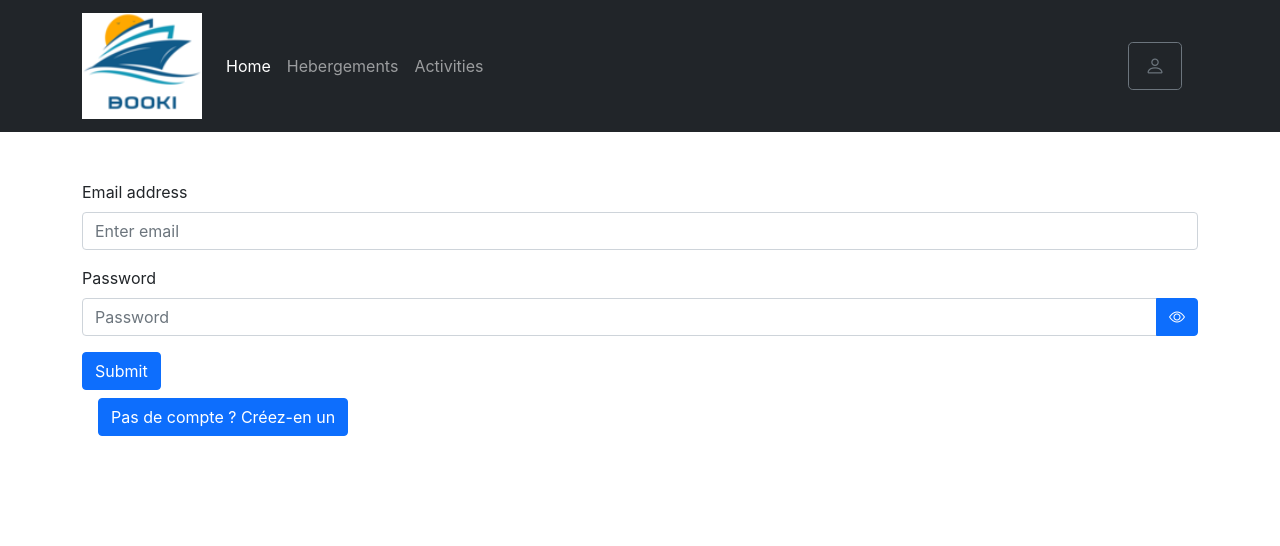
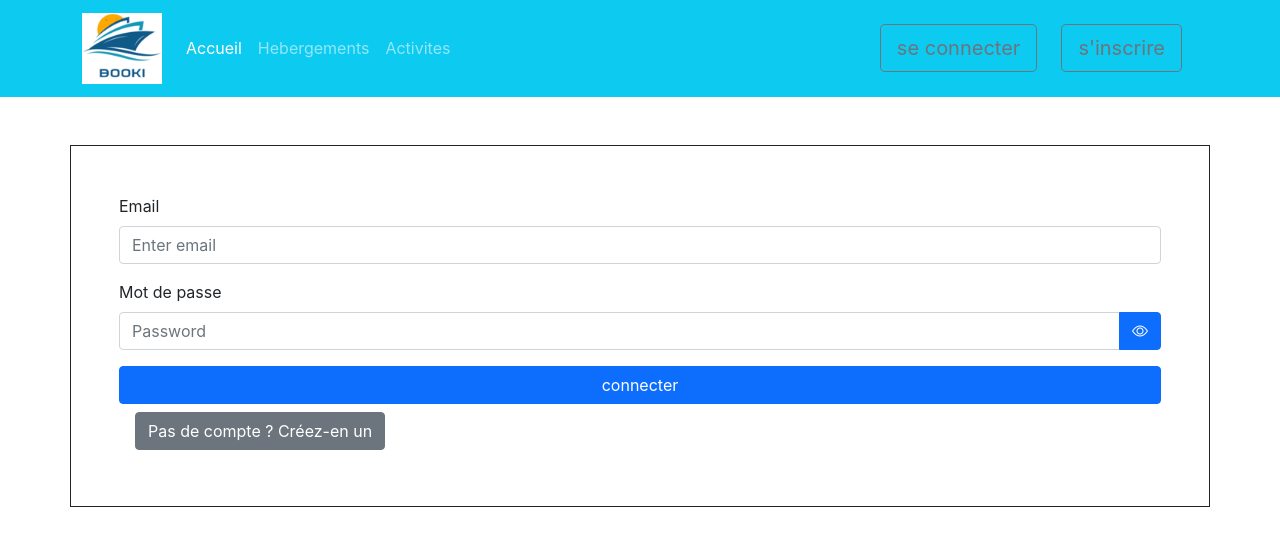
Before and after one commit to Khouloudlaadhar/booki-frontend, a React (Create React App) app: page /login in a window 1280 px wide. Shown: the top 546 px of the page. Built offline with nearby package versions, Linux system fonts and the light colour scheme.

Commit message:
Make some changes

```diff
--- a/src/Components/AppNavbar.js
+++ b/src/Components/AppNavbar.js
@@ -13,18 +13,18 @@ import { logout } from '../redux/actions/userActionCreators'
 function AppNavbar() {
     return (
 
-        <Navbar collapseOnSelect expand="lg" bg="dark" variant="dark">
-            <Container>
+        <Navbar collapseOnSelect expand="lg" bg="info" variant="dark"  >
+            <Container  >
                 <Navbar.Brand >
-                    <img src="/logo-booki.png" alt="Booki logo" width={120} />
+                    <img src="/logo-booki.png" alt="Booki logo" width={80} />
                 </Navbar.Brand>
                 <Navbar.Toggle aria-controls="responsive-navbar-nav" />
                 <Navbar.Collapse id="responsive-navbar-nav">
                     <Nav className="me-auto">
                         <Nav>
-                            <NavLink className="nav-link" to="/" >Home</NavLink>
+                            <NavLink className="nav-link" to="/" >Accueil</NavLink>
                             <NavLink className="nav-link" to="/hebergements" >Hebergements</NavLink>
-                            <NavLink className="nav-link" to="/activities">Activities</NavLink>
+                            <NavLink className="nav-link" to="/activities">Activites</NavLink>
                         </Nav>
                     </Nav>
 
@@ -32,12 +32,18 @@ function AppNavbar() {
 
                         <NavLink className="nav-link" to="/login" >
                         <Button variant="outline-secondary" size="lg" className="me-2" >
-                            <i className="bi bi-person"></i>
+                           se connecter
                         </Button>
 
 
                         </NavLink>
+                        <NavLink className="nav-link" to="/register" >
+                        <Button variant="outline-secondary" size="lg" className="me-2" >
+                           s'inscrire
+                        </Button>
 
+
+                        </NavLink>
                     </Nav>
 
                 </Navbar.Collapse>
--- a/src/Components/HebergementCard.js
+++ b/src/Components/HebergementCard.js
@@ -2,16 +2,27 @@ import React from 'react'
 import Card from 'react-bootstrap/Card'
 
 
-function HebergementCard({hebergement}) {
+function HebergementCard({ hebergement }) {
     return (
-        <div className='col-12 col-sm-6 col-md-4 col-lg-3 p-2'>
-            <Card>
+        <div className='col-12 col-sm-8 col-md-6 col-lg-4 p-2'>
+            <Card className="shadow-lg p-3 mb-5 bg-body rounded rounded-4">
                 <Card.Img variant="top" src={hebergement.photo} height={150} style={{ objectFit: 'contain' }} />
                 <Card.Body>
                     <Card.Title> {hebergement.title} </Card.Title>
                     <Card.Text>
                         {hebergement.description}
                     </Card.Text>
+                    <Card.Text>
+                    <i class="bi bi-star-fill"></i>
+                    <i class="bi bi-star-fill"></i>
+                    <i class="bi bi-star-fill"></i>
+                    <i class="bi bi-star"></i>
+                    <i class="bi bi-star"></i>
+                    <i class="bi bi-star"></i>
+
+
+                    </Card.Text>
+
                 </Card.Body>
             </Card>
         </div>
--- a/src/pages/Activities.js
+++ b/src/pages/Activities.js
@@ -1,8 +1,12 @@
 import React from 'react'
+import { Container } from 'react-bootstrap'
 
 function Activities() {
   return (
-    <div>Activities</div>
+    <Container className="mt-4">
+    <h1>Hammamet:les meilleures activités </h1>
+
+  </Container>
   )
 }
 
--- a/src/pages/Hebergements.js
+++ b/src/pages/Hebergements.js
@@ -1,13 +1,17 @@
 
 import React from 'react'
+import { Container } from 'react-bootstrap'
 import DisplayHebergements from '../Components/DisplayHebergements'
 
 
 
 function Hebergements() {
 
-  return(
-      <DisplayHebergements/>
+  return (
+    <Container className="mt-4">
+      <h1>Hammamet:les meilleures hébergements </h1>
+      <DisplayHebergements />
+    </Container>
   )
 
 }
--- a/src/pages/Home.js
+++ b/src/pages/Home.js
@@ -1,11 +1,31 @@
 import React from 'react'
+import { Button, Container } from 'react-bootstrap'
 import DisplayHebergements from '../Components/DisplayHebergements'
+import { FaMoneyBillWave } from 'react-icons/fa';
+import { FaChild } from 'react-icons/fa';
+import { FaHeart } from 'react-icons/fa';
+import { FaDog } from 'react-icons/fa';
+import { BiInfoCircle } from 'react-icons/fa';
 
 function Home() {
   return (
-
-        <DisplayHebergements/>
-
+    <Container className="mt-4">
+      <h2>Trouvez votre hébergement pour des vacances de rêve</h2>
+      <div className="d-flex justify-content-between align-items-center m-4" >
+        <Button variant="primary" className="rounded-pill m-2" size="lg"><FaMoneyBillWave />Économique</ Button>
+        <Button variant="primary" className="rounded-pill m-2" size="lg">< FaChild />Familial</Button>
+        <Button variant="primary" className="rounded-pill m-2" size="lg"><FaHeart />Romantique</Button>
+        <Button variant="primary" className="rounded-pill m-2" size="lg"><FaDog />Animaux autorisés</Button>
+      </div>
+      <div className="d-flex  p-2">
+        <i className="bi bi-info-circle text-primary px-2"></i>
+        <p > Plus de 500 logements sont disponibles dans cette ville</p>
+      </div>
+      <div>
+        <h2 > Meilleurs choix d'hôtels en Hammamet</h2>
+      </div>
+      <DisplayHebergements />
+    </Container>
   )
 }
 
--- a/src/pages/Login.js
+++ b/src/pages/Login.js
@@ -14,35 +14,30 @@ function Login() {
     dispatch(requestLogin(email, password))
   }
   return (
-    <Container className='mt-5'>
+    <Container className='mt-5 border border-dark p-5'>
       <Form onSubmit={handleSubmit}>
         <Form.Group className="mb-3" controlId="formBasicEmail">
-          <Form.Label>Email address</Form.Label>
+          <Form.Label>Email </Form.Label>
           <Form.Control value={email} onChange={(e) => setEmail(e.target.value)} placeholder="Enter email" />
         </Form.Group>
         <Form.Group className="mb-3" controlId="formBasicPassword">
-          <Form.Label>Password</Form.Label>
+          <Form.Label>Mot de passe</Form.Label>
           <InputGroup className="mb-3">
             <Form.Control type={passwordType} value={password} onChange={(e) => setPassword(e.target.value)} placeholder="Password" />
-
-            <Button style={{outline: 'none'}} variant="primary" id="button-addon2" onClick={() => setPasswordType(prevPasswordType => setPasswordType(prevPasswordType === 'password' ? 'text' : 'password'))}>
+            <Button style={{ outline: 'none' }} variant="primary" id="button-addon2" onClick={() => setPasswordType(prevPasswordType => setPasswordType(prevPasswordType === 'password' ? 'text' : 'password'))}>
               <i class={`bi bi-eye${passwordType === 'text' ? '-slash' : ''}`}></i>
             </Button>
           </InputGroup>
         </Form.Group>
-
-        <Button  variant="primary" type="submit">
-          Submit
-        </Button>
-
-
-
+          <Button variant="primary" type="submit" className="w-100">
+            connecter
+          </Button>
       </Form>
-    <NavLink className="nav-link" to="/register" >
-      <Button clasName="mt-3" variant="primary" >
+      <NavLink className="nav-link" to="/register" >
+        <Button clasName="mt-3 mx-auto" variant="secondary"  >
           Pas de compte ? Créez-en un
         </Button>
-        </NavLink>
+      </NavLink>
     </Container>
   )
 }
--- a/src/pages/Register.js
+++ b/src/pages/Register.js
@@ -45,7 +45,7 @@ function Register() {
     setRegisterData(prevItemData => ({ ...prevItemData, [e.target.name]: e.target.value }))
   }
   return (
-    <Form onSubmit={handleSubmit} className="container mt-5" >
+    <Form onSubmit={handleSubmit} className="container mt-5 border border-dark p-5" >
       <Form.Group className="mb-3">
         <Form.Label>First Name</Form.Label>
         <Form.Control
@@ -96,7 +96,7 @@ function Register() {
         />
       </Form.Group>
 
-      <Button variant="primary" type="submit">
+      <Button variant="primary" type="submit" className="w-100">
         Submit
       </Button>
     </Form>
```
